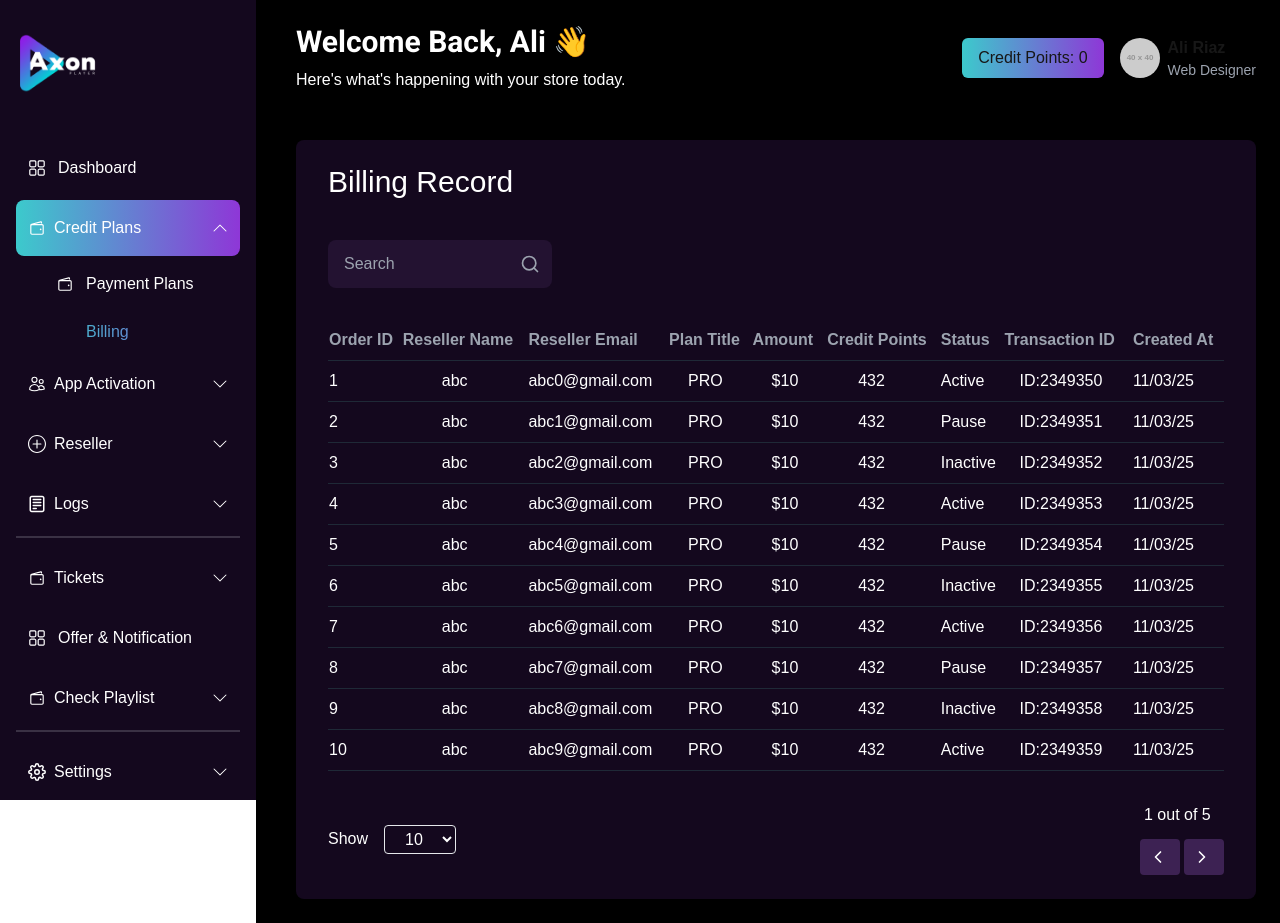
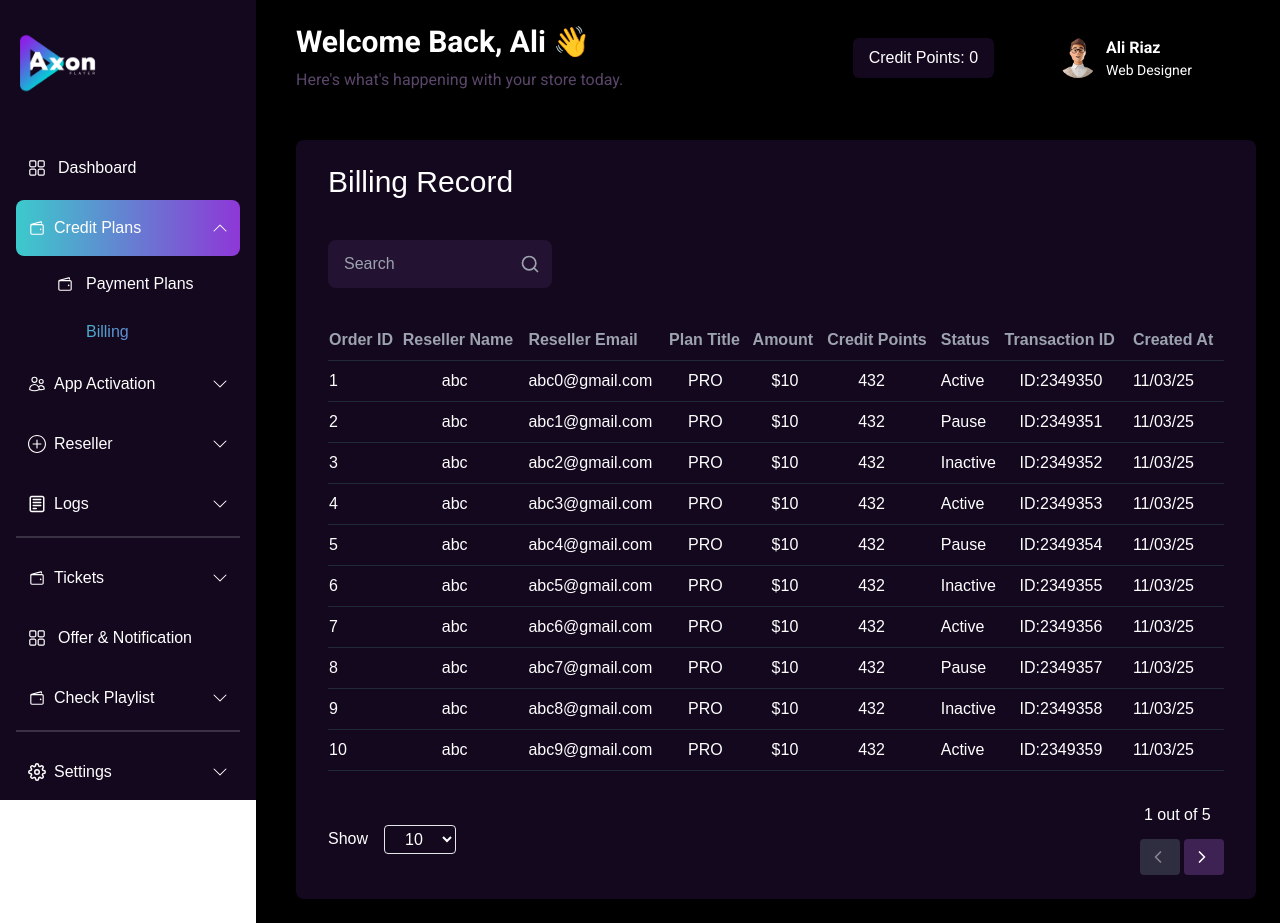
Before and after one commit to Hamzababar25/rtect-test, a Next.js app: page /CreditPlan/Billing in a window 1280 px wide. Built offline with nearby package versions, Linux system fonts and the light colour scheme.

Commit message:
next and previous button

```diff
--- a/app/CreditPlan/Billing/page.js
+++ b/app/CreditPlan/Billing/page.js
@@ -109,15 +109,26 @@ export default function Billing() {
                 {currentPage} out of {totalPages}
               </span>
               <div className="flex gap-1">
+                {/* Previous Button */}
                 <button
-                  className="p-2 px-2 bg-[#3D2253] rounded w-10"
+                  className={`p-2 px-2 rounded w-10 transition-all ${
+                    currentPage === 1
+                      ? "bg-gray-600 cursor-not-allowed opacity-50"
+                      : "bg-[#3D2253] hover:bg-[#502E6D] cursor-pointer"
+                  }`}
                   disabled={currentPage === 1}
                   onClick={() => setCurrentPage(currentPage - 1)}
                 >
                   <ChevronLeft size={20} />
                 </button>
+
+                {/* Next Button */}
                 <button
-                  className="p-2 px-2 bg-[#3D2253] rounded w-10"
+                  className={`p-2 px-2 rounded w-10 transition-all ${
+                    currentPage === totalPages
+                      ? "bg-gray-600 cursor-not-allowed opacity-50"
+                      : "bg-[#3D2253] hover:bg-[#502E6D] cursor-pointer"
+                  }`}
                   disabled={currentPage === totalPages}
                   onClick={() => setCurrentPage(currentPage + 1)}
                 >
--- a/app/Logs/CreditTransaction/page.js
+++ b/app/Logs/CreditTransaction/page.js
@@ -102,16 +102,27 @@ export default function CreditTrasaction() {
               <span className="pl-1">
                 {currentPage} out of {totalPages}
               </span>
-              <div className="flex gap-1 ">
+              <div className="flex gap-1">
+                {/* Previous Button */}
                 <button
-                  className="p-2 px-2 bg-[#3D2253]  rounded w-10"
+                  className={`p-2 px-2 rounded w-10 transition-all ${
+                    currentPage === 1
+                      ? "bg-gray-600 cursor-not-allowed opacity-50"
+                      : "bg-[#3D2253] hover:bg-[#502E6D] cursor-pointer"
+                  }`}
                   disabled={currentPage === 1}
                   onClick={() => setCurrentPage(currentPage - 1)}
                 >
                   <ChevronLeft size={20} />
                 </button>
+
+                {/* Next Button */}
                 <button
-                  className="p-2 px-2 bg-[#3D2253] rounded w-10"
+                  className={`p-2 px-2 rounded w-10 transition-all ${
+                    currentPage === totalPages
+                      ? "bg-gray-600 cursor-not-allowed opacity-50"
+                      : "bg-[#3D2253] hover:bg-[#502E6D] cursor-pointer"
+                  }`}
                   disabled={currentPage === totalPages}
                   onClick={() => setCurrentPage(currentPage + 1)}
                 >
--- a/app/Tickets/TicketsList/page.js
+++ b/app/Tickets/TicketsList/page.js
@@ -96,16 +96,27 @@ export default function TicketsList() {
               <span className="pl-1">
                 {currentPage} out of {totalPages}
               </span>
-              <div className="flex gap-1 ">
+              <div className="flex gap-1">
+                {/* Previous Button */}
                 <button
-                  className="p-2 px-2 bg-[#3D2253]  rounded w-10"
+                  className={`p-2 px-2 rounded w-10 transition-all ${
+                    currentPage === 1
+                      ? "bg-gray-600 cursor-not-allowed opacity-50"
+                      : "bg-[#3D2253] hover:bg-[#502E6D] cursor-pointer"
+                  }`}
                   disabled={currentPage === 1}
                   onClick={() => setCurrentPage(currentPage - 1)}
                 >
                   <ChevronLeft size={20} />
                 </button>
+
+                {/* Next Button */}
                 <button
-                  className="p-2 px-2 bg-[#3D2253] rounded w-10"
+                  className={`p-2 px-2 rounded w-10 transition-all ${
+                    currentPage === totalPages
+                      ? "bg-gray-600 cursor-not-allowed opacity-50"
+                      : "bg-[#3D2253] hover:bg-[#502E6D] cursor-pointer"
+                  }`}
                   disabled={currentPage === totalPages}
                   onClick={() => setCurrentPage(currentPage + 1)}
                 >
--- a/components/Header.js
+++ b/components/Header.js
@@ -5,23 +5,25 @@ export default function Header() {
         <h1 className="text-3xl font-bold text-white font-roboto">
           Welcome Back, Ali 👋
         </h1>
-        <p className=" mt-2 text-white">
+        <p className=" mt-2 text-[#5A466A] font-normal font-roboto">
           Here's what's happening with your store today.
         </p>
       </div>
-      <div className="flex items-center gap-4">
-        <span className="bg-gradient-to-r from-[#3CCACC] to-[#8E37D7] px-4 py-2 rounded-md">
+      <div className="flex items-center gap-16  pr-16">
+        <span className="bg-[#14081E] text-white px-4 py-2 rounded-md">
           Credit Points: 0
         </span>
         <div className="flex items-center gap-2">
           <img
-            src="https://via.placeholder.com/40"
+            src="/man.png"
             alt="User Avatar"
             className="w-10 h-10 rounded-full"
           />
           <div>
-            <p className="font-bold">Ali Riaz</p>
-            <p className="text-sm text-gray-400">Web Designer</p>
+            <p className="font-bold text-white font-roboto">Ali Riaz</p>
+            <p className="text-sm font-normal text-white font-roboto">
+              Web Designer
+            </p>
           </div>
         </div>
       </div>
```
Also changed, not shown: public/man.png (added).
